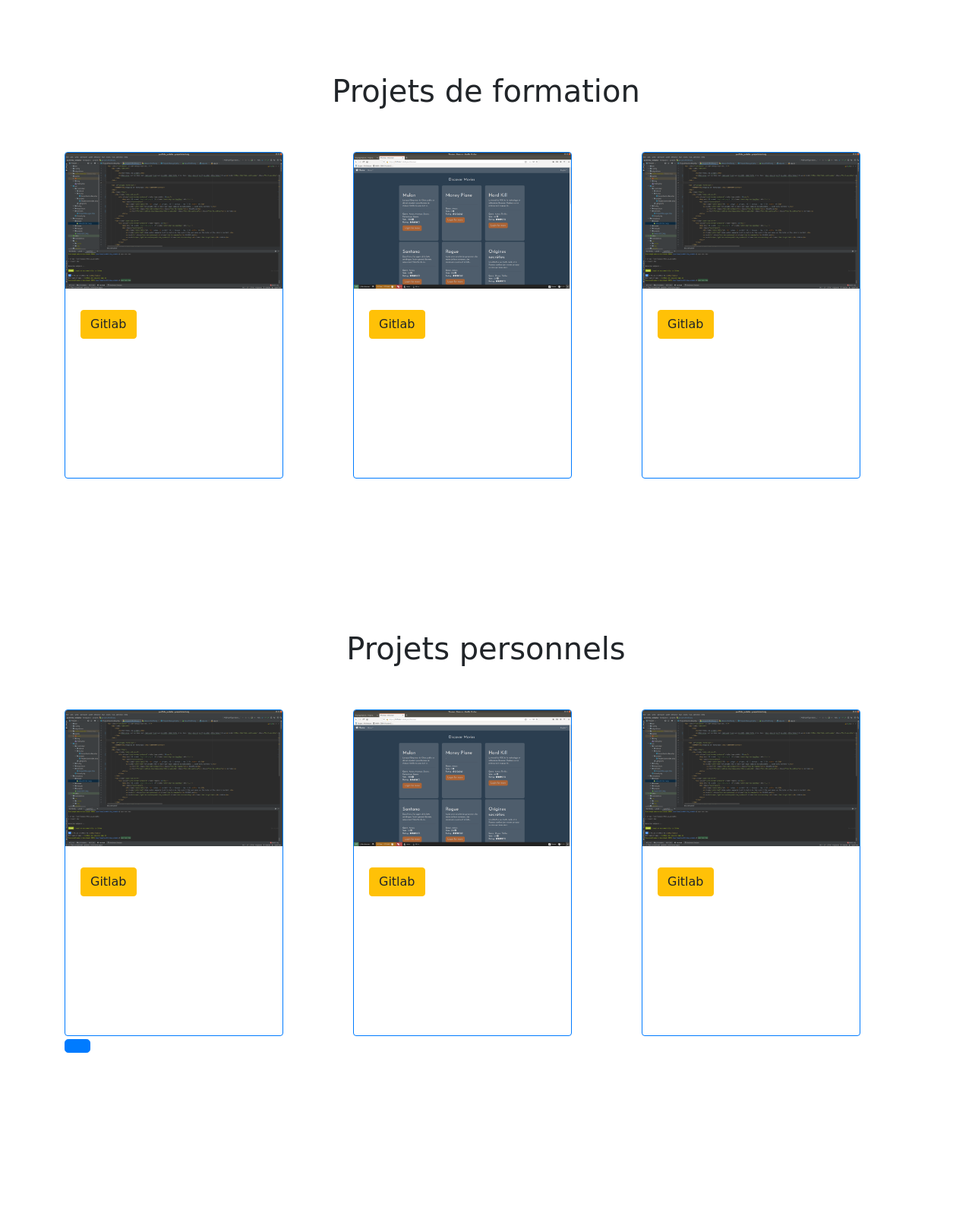
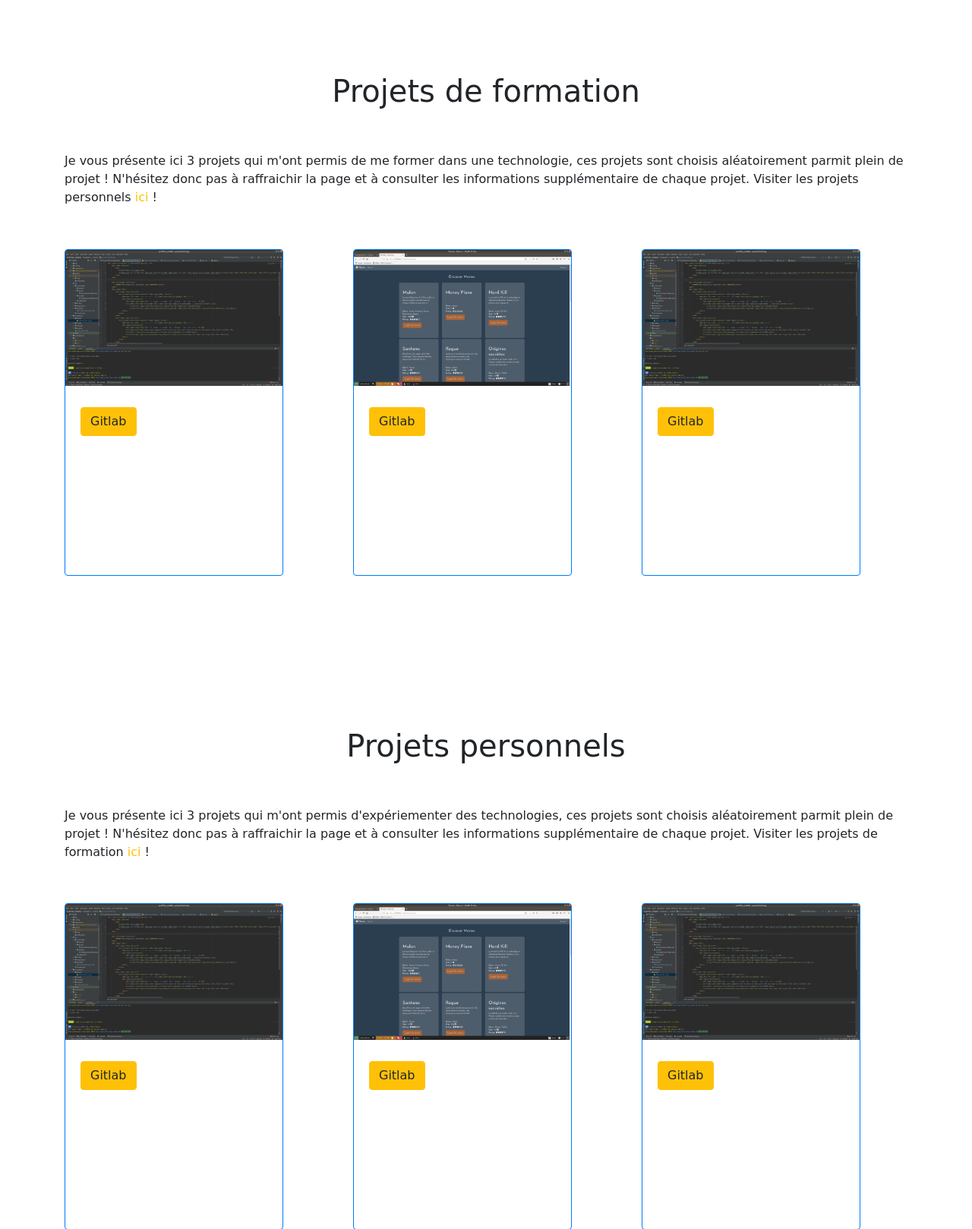
Before and after one commit to xReapex/Portfolio, a Symfony app: template templates/project/project.html.twig in a window 1280 px wide. Shown: the part 318-1936 px from the top of the page at 76% size. Before the commit the page ends 1704 px from the top, so only its background shows below. Run offline with Twig, Linux system fonts and the light colour scheme; the template is opened without the code that fills it, so the values that code supplies are empty; some libraries are stand-ins or nearby versions; some web fonts are replaced.

Commit message:
Stable version

```diff
--- a/templates/project/project.html.twig
+++ b/templates/project/project.html.twig
@@ -16,6 +16,7 @@
         <a id="projet-formation">
             <div style="height: 25vh"></div>
             <center><h1 >Projets de formation</h1></center><br><br>
+            <p style="margin-bottom: 5%">Je vous présente ici 3 projets qui m'ont permis de me former dans une technologie, ces projets sont choisis aléatoirement parmit plein de projet ! N'hésitez donc pas à raffraichir la page et à consulter les informations supplémentaire de chaque projet. Visiter les projets personnels <a class="text-warning" href="#projet-perso">ici</a> !</p>
         </a>
 
         <div class="row">
@@ -61,6 +62,8 @@
         <a id="projet-perso">
             <div style="height: 25vh"></div>
             <center><h1 >Projets personnels</h1></center><br><br>
+            <p style="margin-bottom: 5%">Je vous présente ici 3 projets qui m'ont permis d'expériementer des technologies, ces projets sont choisis aléatoirement parmit plein de projet ! N'hésitez donc pas à raffraichir la page et à consulter les informations supplémentaire de chaque projet. Visiter les projets de formation <a class="text-warning" href="#projet-formation">ici</a> !</p>
+
         </a>
 
         <div class="row">
```
